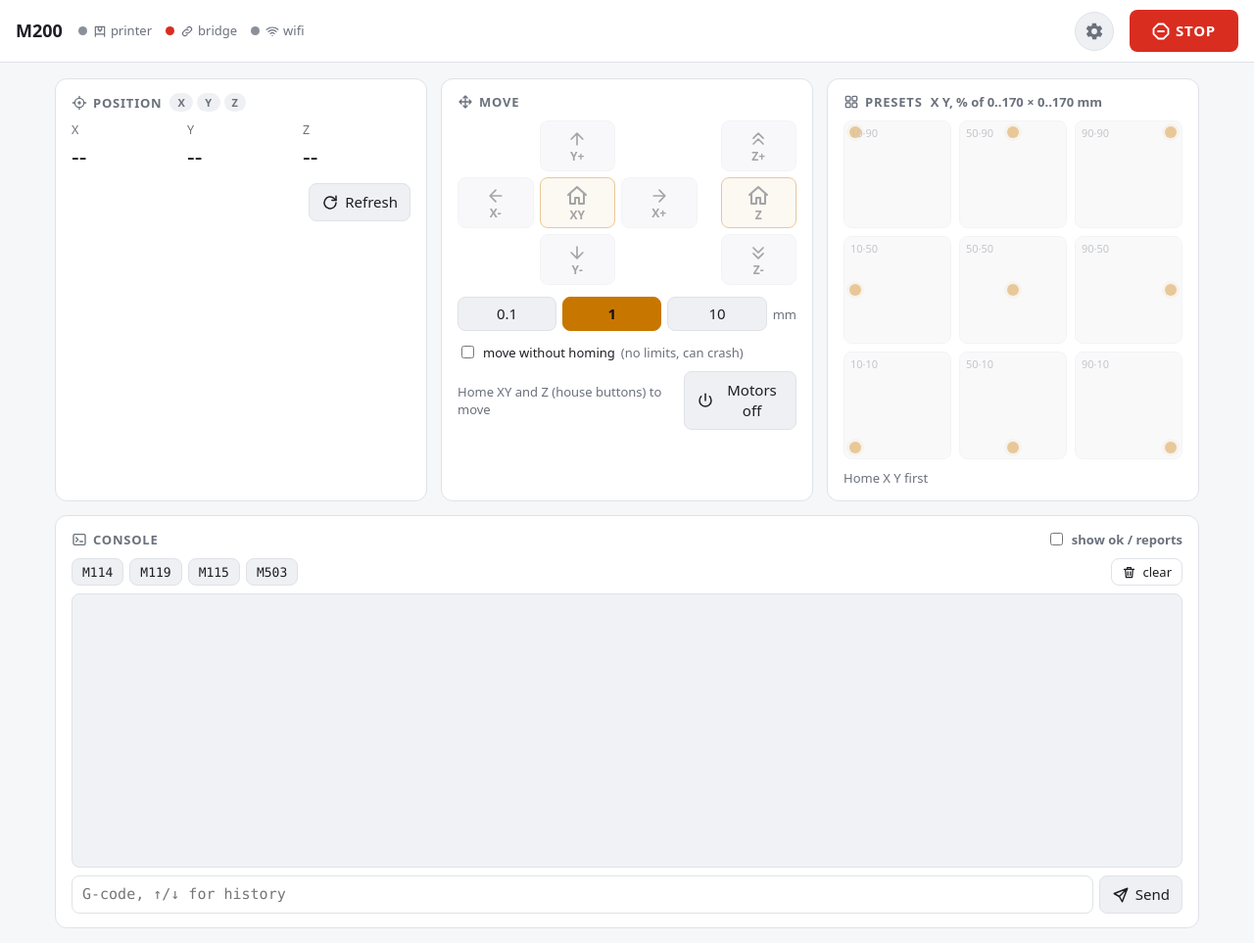
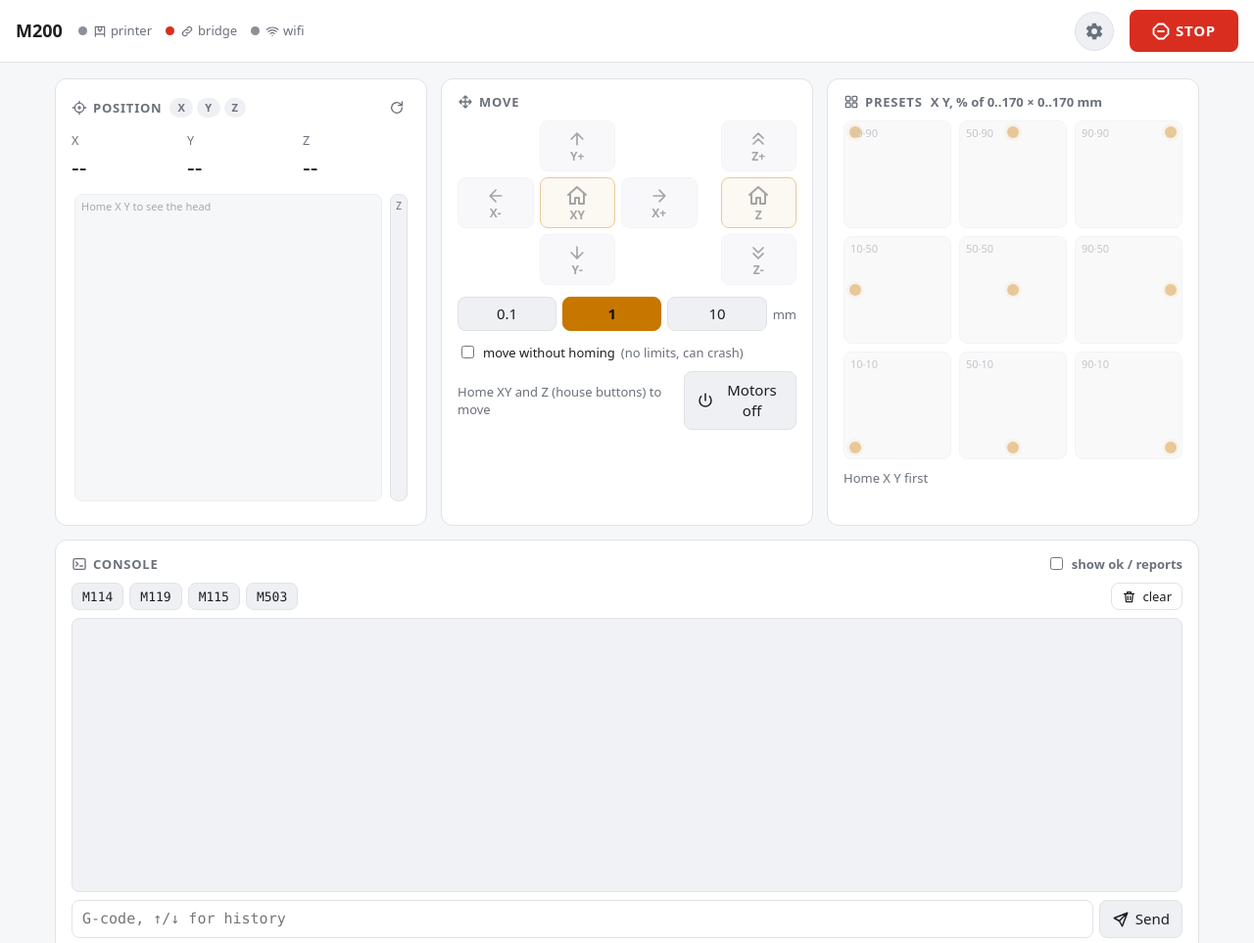
Before and after one commit to Genti-m/M200_Marlin, a plain HTML site: page web/bridge-ui/index.html in a window 1280 px wide. Shown: the top 963 px of the page at 98% size. Drawn offline with Linux system fonts and the light colour scheme.

Commit message:
Web UI: live position frame and a small refresh icon in the Position card
The Position card shows the real head position like a preset frame: a
green dot for X Y and a Z gauge, from the last M114 (sent after every
jog, preset and home), in mm from the switches. Refresh becomes an
icon-only button at the top right of the card.

Co-Authored-By: Claude Opus 5.5 <noreply@anthropic.com>

```diff
--- a/web/bridge-ui/app.js
+++ b/web/bridge-ui/app.js
@@ -302,6 +302,35 @@ function updatePresets() {
     ? (m[0] != null ? `head at X ${m[0].toFixed(1)}  Y ${m[1].toFixed(1)} mm from the switches` : "")
     : "Home X Y first";
   $("#preset-range").textContent = `X Y, % of 0..${maxMm(0)} × 0..${maxMm(1)} mm`;
+  updateLive();
+}
+
+// ---------- Live position: the head in a frame like the presets ----------
+// Real position: the last M114 (sent after every jog, preset and home), as the machine position
+// (0 = switch): dir * (logical - zero). Before the first M114, the bridge's tracked one.
+function realPos(i) {
+  if (!homed(i)) return null;
+  const p = state.pos, zero = state.zero || [0, 0, 0];
+  if (p && p[i] != null) return dirOf(i) * (p[i] - zero[i]);
+  return state.mpos ? state.mpos[i] : null;
+}
+const clampPct = (v, max) => Math.min(100, Math.max(0, (v / max) * 100));
+function updateLive() {
+  const x = realPos(0), y = realPos(1), z = realPos(2);
+  const xy = x != null && y != null;
+  $("#live").classList.toggle("off", !xy);
+  $("#live-xy").style.aspectRatio = `${maxMm(0)} / ${maxMm(1)}`;
+  const dot = $("#live-dot");
+  dot.classList.toggle("hidden", !xy);
+  if (xy) {
+    dot.style.left = clampPct(x, maxMm(0)) + "%";
+    dot.style.bottom = clampPct(y, maxMm(1)) + "%";
+  }
+  $("#live-lbl").textContent = xy ? `X ${x.toFixed(1)} · Y ${y.toFixed(1)}` : "Home X Y to see the head";
+  const zm = $("#live-zmark");
+  zm.classList.toggle("hidden", z == null);
+  if (z != null) zm.style.bottom = clampPct(z, maxMm(2)) + "%";
+  $("#live-z").title = z == null ? "Z: home Z to see it" : `Z ${z.toFixed(1)} mm from the switch`;
 }
 
 // ---------- STOP: tap, then tap again within 3 s. After it: RESTART ----------
--- a/web/bridge-ui/index.html
+++ b/web/bridge-ui/index.html
@@ -50,13 +50,21 @@
       <span class="badges" title="Homed by the bridge: 0 = the switch, limits in Setting tweaking">
         <span class="badge" id="homed-x">X</span><span class="badge" id="homed-y">Y</span><span class="badge" id="homed-z">Z</span>
       </span>
+      <button type="button" id="pos-refresh" class="icon-btn" title="Refresh the position (M114)" aria-label="Refresh the position"><svg class="ic"><use href="#i-refresh"/></svg></button>
     </h2>
     <div class="xyz">
       <div><small>X</small><span id="pos-x">--</span></div>
       <div><small>Y</small><span id="pos-y">--</span></div>
       <div><small>Z</small><span id="pos-z">--</span></div>
     </div>
-    <div class="row"><span class="muted" id="busy"></span><button type="button" id="pos-refresh"><svg class="ic"><use href="#i-refresh"/></svg>Refresh</button></div>
+    <!-- The real head position (last M114, sent after every jog / preset / home), like a preset frame -->
+    <div class="live off" id="live">
+      <div class="frame live-xy" id="live-xy" title="X Y from the last M114: 0 = the switches">
+        <span class="dot-at" id="live-dot"></span><span class="lbl" id="live-lbl">Home X Y to see the head</span>
+      </div>
+      <div class="live-z" id="live-z" title="Z from the last M114: 0 = the switch"><i id="live-zmark"></i><small>Z</small></div>
+    </div>
+    <div class="row"><span class="muted" id="busy"></span></div>
   </section>
 
   <section class="card jog">
--- a/web/bridge-ui/style.css
+++ b/web/bridge-ui/style.css
@@ -98,6 +98,31 @@ h2 .ic { width: 16px; height: 16px; margin-right: -2px; }
 .xyz span { font-size: 24px; font-variant-numeric: tabular-nums; }
 .xyz small { color: var(--muted); }
 .row { display: flex; align-items: center; justify-content: space-between; gap: 8px; }
+/* Small icon-only button at the right end of a card title */
+.icon-btn {
+  margin-left: auto; width: 30px; height: 30px; padding: 0; border-radius: 8px;
+  background: none; border-color: transparent; color: var(--muted);
+}
+.icon-btn:hover:not(:disabled) { color: var(--text); background: var(--btn); }
+.icon-btn .ic { width: 16px; height: 16px; }
+/* Live position: an XY frame like the presets, plus a Z gauge. Dot = last M114. */
+.live { display: flex; gap: 8px; max-width: 340px; margin: 0 auto 10px; }  /* not huge on phones */
+.live-xy { flex: 1; aspect-ratio: 1; cursor: default; }
+.live .live-xy .dot-at {  /* beats ".frame .dot-at" (presets) further down */
+  background: var(--ok); box-shadow: 0 0 0 4px color-mix(in srgb, var(--ok) 25%, transparent);
+  transition: left .35s ease, bottom .35s ease;
+}
+.live-z {
+  position: relative; width: 18px; background: var(--log-bg); border: 1px solid var(--line);
+  border-radius: 8px;
+}
+.live-z i {
+  position: absolute; left: 2px; right: 2px; height: 4px; margin-bottom: -2px; border-radius: 2px;
+  background: var(--ok); transition: bottom .35s ease;
+}
+.live-z small { position: absolute; top: 4px; left: 0; right: 0; text-align: center; font-size: 10px; color: var(--muted); }
+.live .hidden { display: none; }
+.live.off .live-xy { opacity: .6; }
 
 /* Jog pad (4b) */
 .pad {
```
Also changed, not shown: 1 other file.
